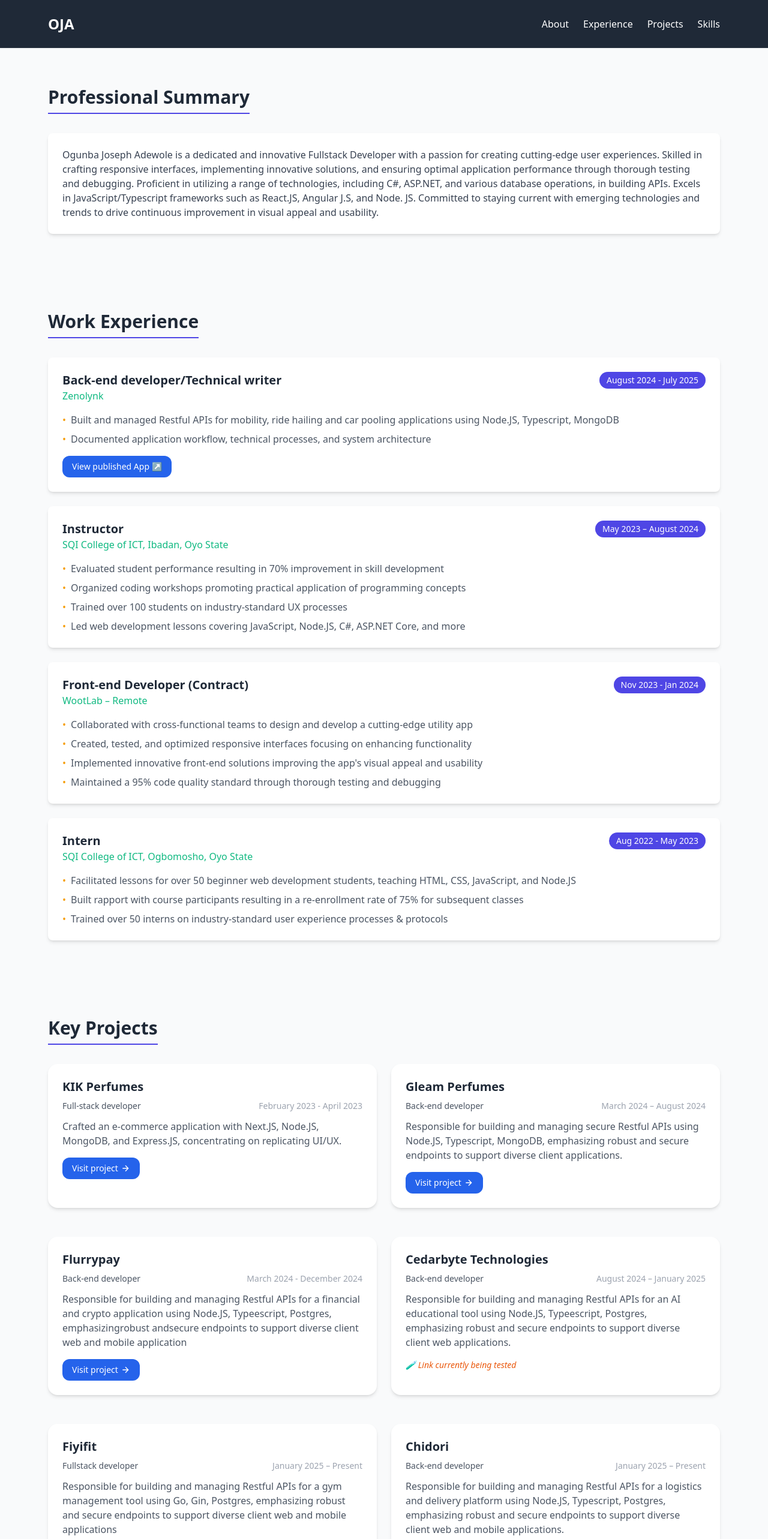
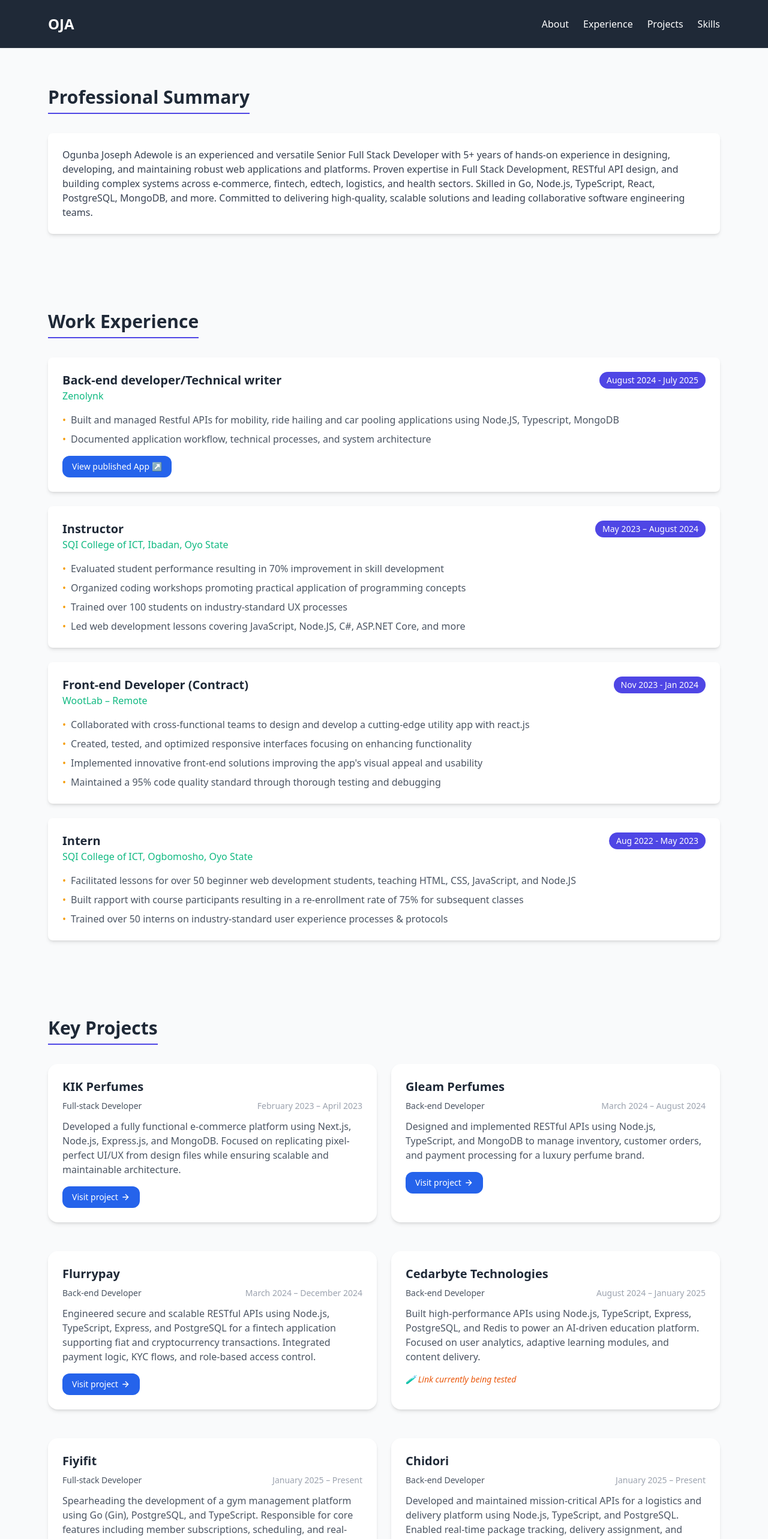
Before and after one commit to nobelium24/my-portfolio, a React (Vite) app: page / in a window 1280 px wide. Shown: the top 2566 px of the page at 60% size. Built offline with nearby package versions, Linux system fonts and the light colour scheme.

Commit message:
minor update

```diff
--- a/src/App.tsx
+++ b/src/App.tsx
@@ -34,7 +34,7 @@ const App = () => {
       company: "WootLab – Remote",
       period: "Nov 2023 - Jan 2024",
       bullets: [
-        "Collaborated with cross-functional teams to design and develop a cutting-edge utility app",
+        "Collaborated with cross-functional teams to design and develop a cutting-edge utility app with react.js",
         "Created, tested, and optimized responsive interfaces focusing on enhancing functionality",
         "Implemented innovative front-end solutions improving the app's visual appeal and usability",
         "Maintained a 95% code quality standard through thorough testing and debugging"
@@ -55,60 +55,69 @@ const App = () => {
   const projects = [
     {
       title: "KIK Perfumes",
-      role: "Full-stack developer",
-      period: "February 2023 - April 2023",
-      description: "Crafted an e-commerce application with Next.JS, Node.JS, MongoDB, and Express.JS, concentrating on replicating UI/UX.",
-      link: "https://www.kikperfume.com/"
+      role: "Full-stack Developer",
+      period: "February 2023 – April 2023",
+      description:
+        "Developed a fully functional e-commerce platform using Next.js, Node.js, Express.js, and MongoDB. Focused on replicating pixel-perfect UI/UX from design files while ensuring scalable and maintainable architecture.",
+      link: "https://www.kikperfume.com/",
     },
     // {
     //   title: "TimeShoppy",
-    //   role: "Back-end developer",
-    //   period: "May 2023 - August 2023",
-    //   description: "Built and managed Restful APIs using Node.JS, emphasizing robust and secure endpoints to support diverse client applications."
+    //   role: "Back-end Developer",
+    //   period: "May 2023 – August 2023",
+    //   description:
+    //     "Built and maintained RESTful APIs using Node.js, Express.js, and MongoDB to support e-commerce functionalities including product catalog, user authentication, and order management.",
     // },
     {
       title: "Gleam Perfumes",
-      role: "Back-end developer",
+      role: "Back-end Developer",
       period: "March 2024 – August 2024",
-      description: "Responsible for building and managing secure Restful APIs using Node.JS, Typescript, MongoDB, emphasizing robust and secure endpoints to support diverse client applications.",
-      link: "https://www.gleam.global/"
+      description:
+        "Designed and implemented RESTful APIs using Node.js, TypeScript, and MongoDB to manage inventory, customer orders, and payment processing for a luxury perfume brand.",
+      link: "https://www.gleam.global/",
     },
     {
       title: "Flurrypay",
-      role: "Back-end developer",
-      period: "March 2024 - December 2024",
-      description: "Responsible for building and managing Restful APIs for a financial and crypto application using Node.JS, Typeescript, Postgres, emphasizingrobust andsecure endpoints to support diverse client web and mobile application",
-      link: "https://flurrypay.io/"
+      role: "Back-end Developer",
+      period: "March 2024 – December 2024",
+      description:
+        "Engineered secure and scalable RESTful APIs using Node.js, TypeScript, Express, and PostgreSQL for a fintech application supporting fiat and cryptocurrency transactions. Integrated payment logic, KYC flows, and role-based access control.",
+      link: "https://flurrypay.io/",
     },
     {
       title: "Cedarbyte Technologies",
-      role: "Back-end developer",
+      role: "Back-end Developer",
       period: "August 2024 – January 2025",
-      description: "Responsible for building and managing Restful APIs for an AI educational tool using Node.JS, Typeescript, Postgres, emphasizing robust and secure endpoints to support diverse client web applications.",
-      link: "testing"
+      description:
+        "Built high-performance APIs using Node.js, TypeScript, Express, PostgreSQL, and Redis to power an AI-driven education platform. Focused on user analytics, adaptive learning modules, and content delivery.",
+      link: "testing",
     },
     {
       title: "Fiyifit",
-      role: "Fullstack developer",
+      role: "Full-stack Developer",
       period: "January 2025 – Present",
-      description: "Responsible for building and managing Restful APIs for a gym management tool using Go, Gin, Postgres, emphasizing robust and secure endpoints to support diverse client web and mobile applications",
-      link: "in-progress"
+      description:
+        "Spearheading the development of a gym management platform using Go (Gin), PostgreSQL, and TypeScript. Responsible for core features including member subscriptions, scheduling, and real-time notifications.",
+      link: "in-progress",
     },
     {
       title: "Chidori",
-      role: "Back-end developer",
+      role: "Back-end Developer",
       period: "January 2025 – Present",
-      description: "Responsible for building and managing Restful APIs for a logistics and delivery platform using Node.JS, Typescript, Postgres, emphasizing robust and secure endpoints to support diverse client web and mobile applications.",
-      link: "https://apps.apple.com/app/chidori-package-delivery/id6747782664"
+      description:
+        "Developed and maintained mission-critical APIs for a logistics and delivery platform using Node.js, TypeScript, and PostgreSQL. Enabled real-time package tracking, delivery assignment, and driver management.",
+      link: "https://apps.apple.com/app/chidori-package-delivery/id6747782664",
     },
     {
       title: "LSACA",
-      role: "Back-end developer",
+      role: "Back-end Developer",
       period: "April 2025 – June 2025",
-      description: "Building APIs for Lagos State Aids Control Agency using Node.JS, Express, Typesript, Postgres.",
-      link: "https://uat-lasaca.mydeslynkpartners.com/"
-    }
-  ]
+      description:
+        "Built secure RESTful APIs using Node.js, Express.js, TypeScript, and PostgreSQL to manage HIV/AIDS awareness content, test center data, and case analytics for Lagos State Aids Control Agency.",
+      link: "https://uat-lasaca.mydeslynkpartners.com/",
+    },
+  ];
+
 
   const skills = [
     "C# and ASP.NET Development",
@@ -138,13 +147,12 @@ const App = () => {
         <Section id="about" title="Professional Summary">
           <div className="bg-white rounded-lg shadow-md p-6">
             <p className="text-gray-700">
-              Ogunba Joseph Adewole is a dedicated and innovative Fullstack Developer with a passion for creating
-              cutting-edge user experiences. Skilled in crafting responsive interfaces, implementing innovative solutions, and ensuring optimal
-              application performance through thorough testing and debugging. Proficient in utilizing a range of
-              technologies, including C#, ASP.NET, and various database operations, in building APIs. Excels in
-              JavaScript/Typescript frameworks such as React.JS, Angular J.S, and Node. JS. Committed to staying
-              current with emerging technologies and trends to drive continuous improvement in visual appeal and
-              usability.
+              Ogunba Joseph Adewole is an experienced and versatile Senior Full Stack Developer with 5+ years of hands-on experience
+              in designing, developing, and maintaining robust web applications and platforms. Proven
+              expertise in Full Stack Development, RESTful API design, and building complex systems
+              across e-commerce, fintech, edtech, logistics, and health sectors. Skilled in Go, Node.js,
+              TypeScript, React, PostgreSQL, MongoDB, and more. Committed to delivering high-quality,
+              scalable solutions and leading collaborative software engineering teams.
             </p>
           </div>
         </Section>
```
